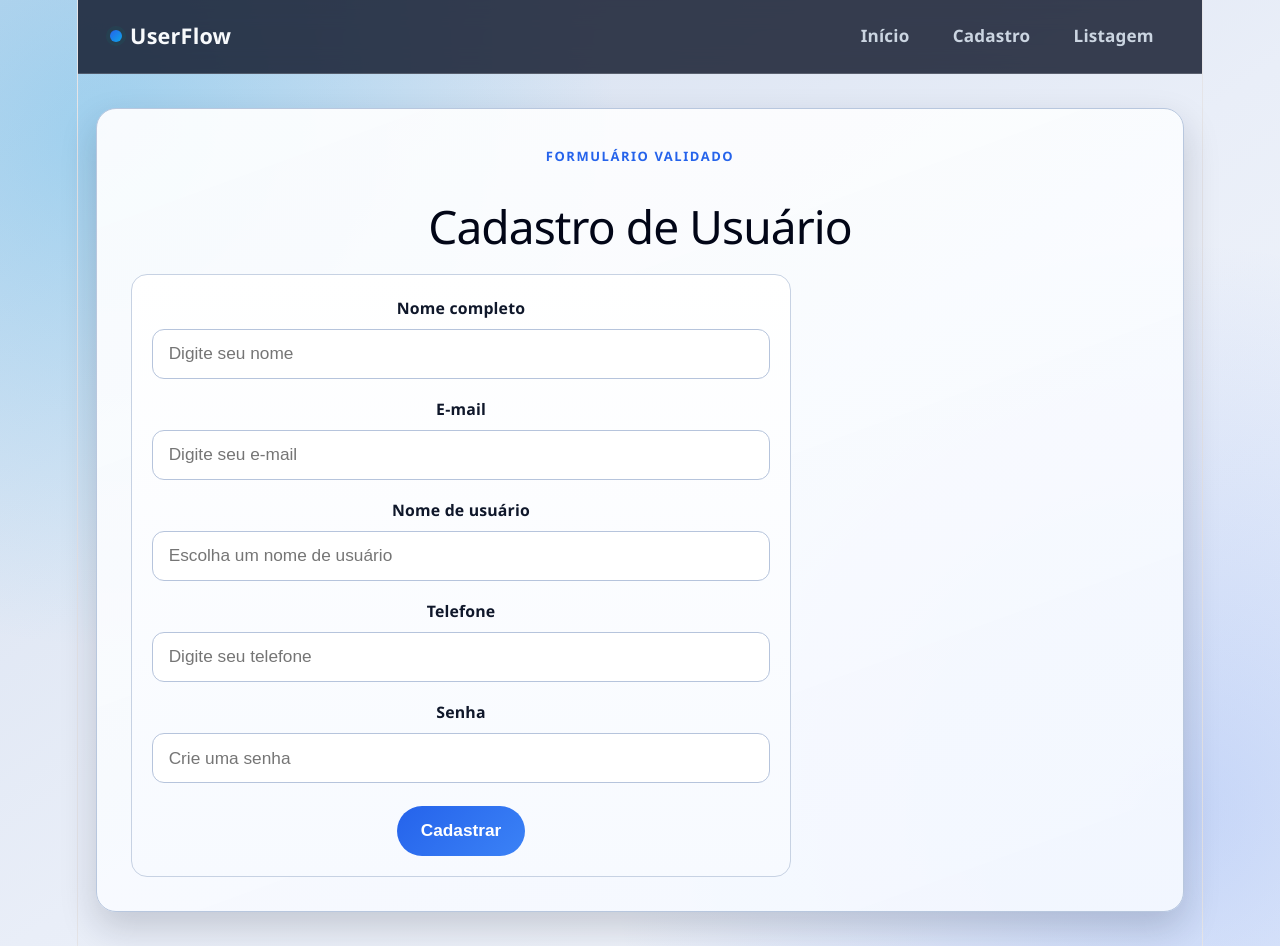
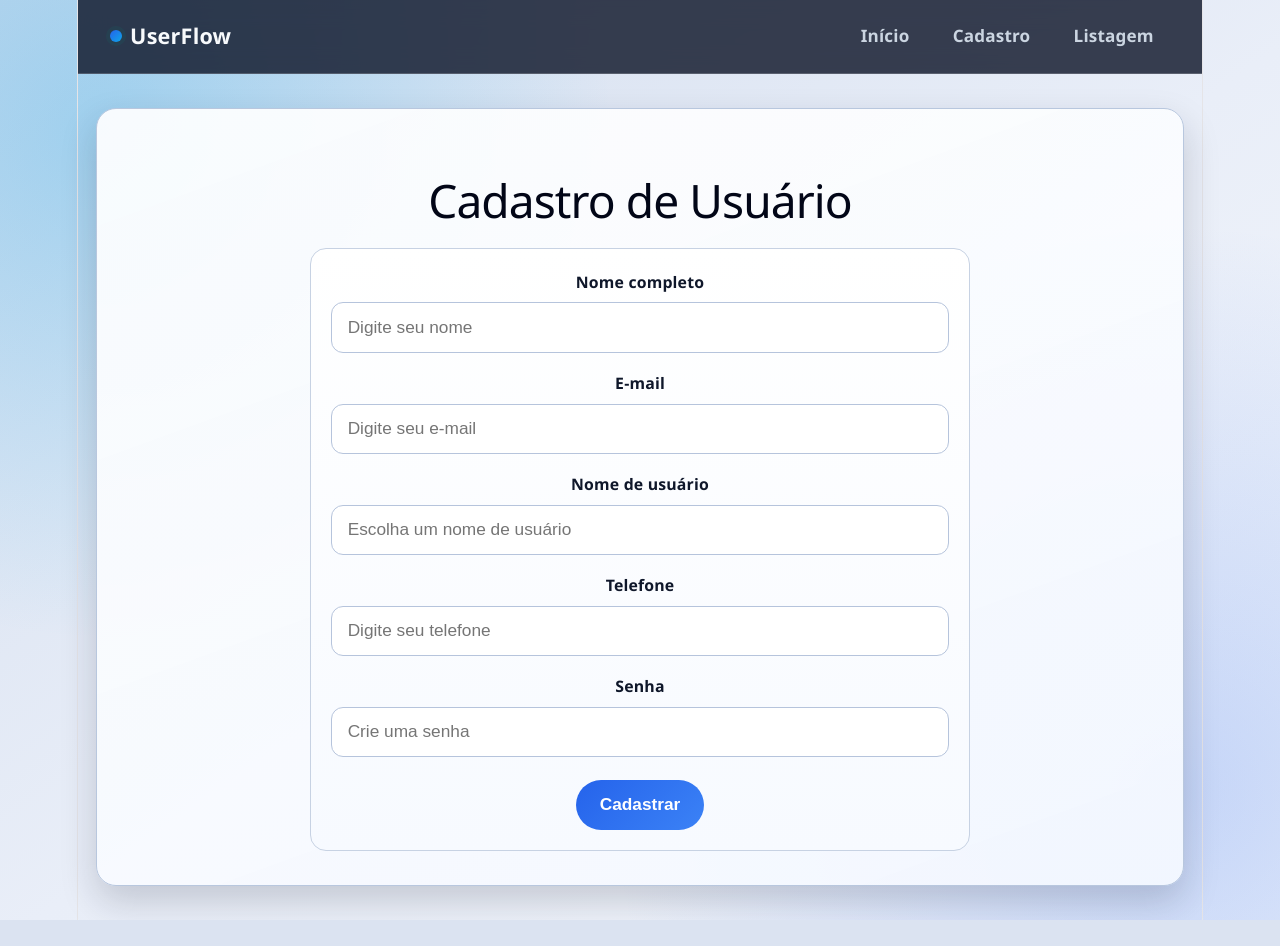
Before and after one commit to mattheuo/frontend-react-avaliacao, a React (Vite) app: page /cadastro in a window 1280 px wide. After the commit the page ends 920 px from the top, so only its background shows below. Built offline with nearby package versions, Linux system fonts and the light colour scheme; no server answers; data requests are answered from the project's data file.

Commit message:
feat: ordenação lista

```diff
--- a/src/context/UsuarioContext.jsx
+++ b/src/context/UsuarioContext.jsx
@@ -23,7 +23,7 @@ export function UsuarioProvider({ children }) {
         const usuariosLocal =
           dadosLocal.status === "fulfilled" ? dadosLocal.value : [];
 
-        setUsuarios([...usuariosApi, ...usuariosLocal]);
+        setUsuarios([...usuariosLocal, ...usuariosApi]);
       } catch (erro) {
         console.error("Erro ao carregar usuários:", erro);
       } finally {
@@ -35,7 +35,7 @@ export function UsuarioProvider({ children }) {
   }, []);
 
   function adicionarUsuario(novoUsuario) {
-    setUsuarios((prev) => [...prev, novoUsuario]);
+    setUsuarios((prev) => [novoUsuario, ...prev]);
   }
 
   return (
--- a/src/pages/Cadastro.jsx
+++ b/src/pages/Cadastro.jsx
@@ -76,7 +76,6 @@ function Cadastro() {
   return (
     <div className="container">
       <section className="section-header">
-        <p className="eyebrow">Formulário Validado</p>
         <h1>Cadastro de Usuário</h1>
       </section>
 
--- a/src/pages/Listagem.jsx
+++ b/src/pages/Listagem.jsx
@@ -17,7 +17,6 @@ function Listagem() {
   return (
     <div className="container">
       <section className="section-header">
-        <p className="eyebrow">Visualização de Dados</p>
         <h1>Lista de Usuários</h1>
       </section>
 
--- a/src/styles/global.css
+++ b/src/styles/global.css
@@ -183,6 +183,8 @@ h2 {
     border-radius: 16px;
     padding: 1.1rem;
     background: linear-gradient(180deg, #ffffff 0%, #f7faff 100%);
+    margin-left: auto;
+    margin-right: auto;
 }
 
 .campo {
@@ -263,6 +265,8 @@ h2 {
     margin-bottom: 0.9rem;
     border: 1px solid;
     max-width: 660px;
+    margin-left: auto;
+    margin-right: auto;
 }
 
 .mensagem-sucesso {
```
